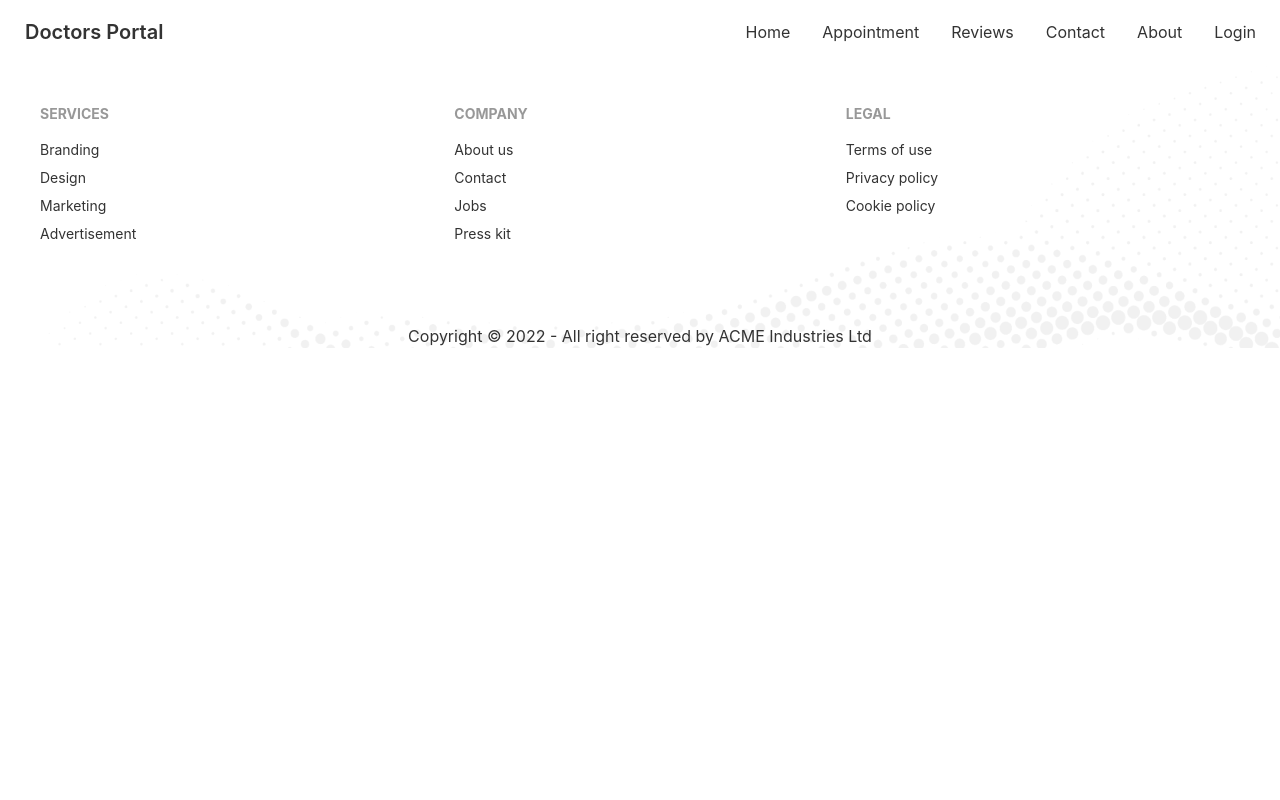
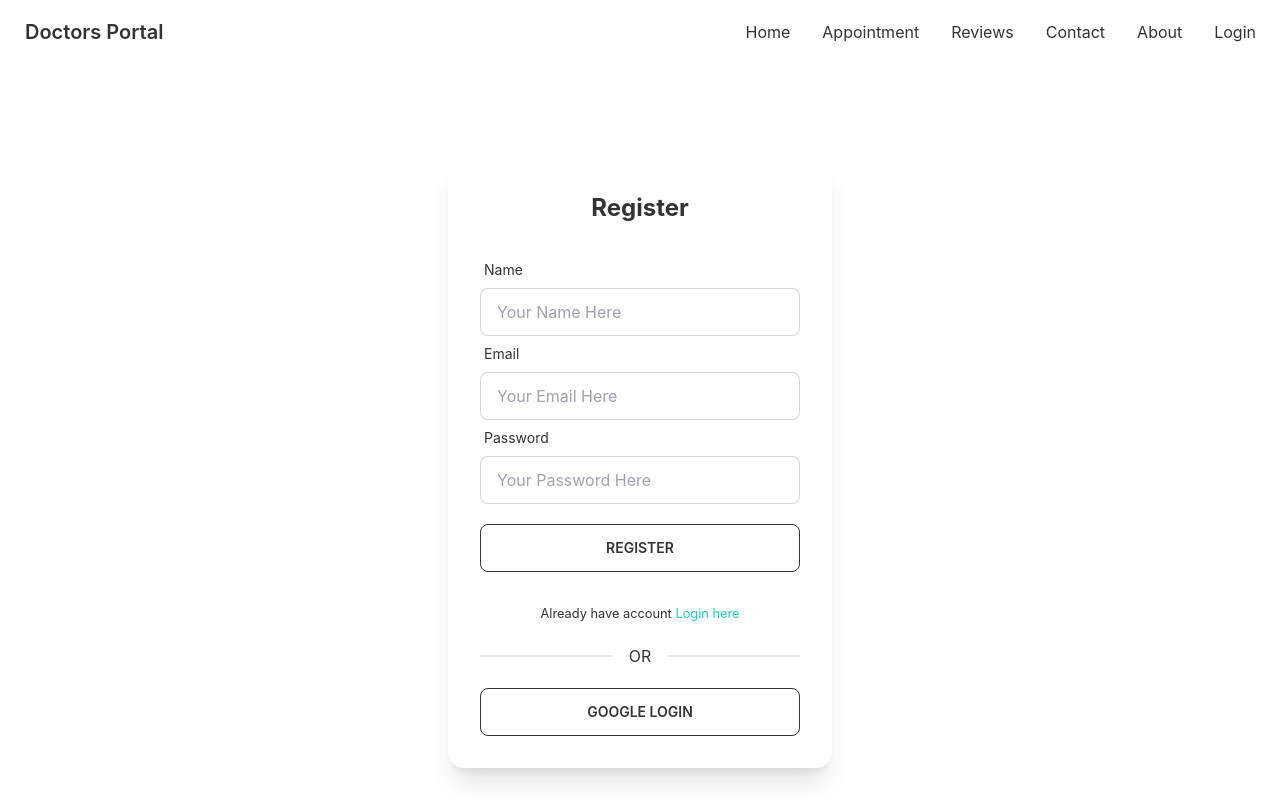
Before and after one commit to soumik9/doctors-portal-client, a React (Create React App) app: page /register in a window 1280 px wide. Shown: the top 800 px of the page. Built offline with nearby package versions, Linux system fonts and the light colour scheme.

Commit message:
register and error shows

```diff
--- a/src/App.js
+++ b/src/App.js
@@ -4,6 +4,7 @@ import About from './pages/About/About';
 import Appointment from './pages/Appointment/Appointment';
 import Home from './pages/Home/Home';
 import Login from './pages/Login/Login';
+import Register from './pages/Login/Register';
 import Footer from './pages/Shared/Footer';
 import Navbar from './pages/Shared/Navbar';
 
@@ -18,6 +19,7 @@ function App() {
         <Route path="/appointment" element={<Appointment />} />
         <Route path="/about" element={<About />} />
         <Route path="/login" element={<Login />} />
+        <Route path="/register" element={<Register />} />
       </Routes>
 
       <Footer />
--- a/src/pages/Login/Register.js
+++ b/src/pages/Login/Register.js
@@ -0,0 +1,115 @@
+import React from 'react';
+import { useCreateUserWithEmailAndPassword, useSignInWithGoogle, useUpdateProfile } from 'react-firebase-hooks/auth';
+import { useForm } from 'react-hook-form';
+import { Link, useNavigate } from 'react-router-dom';
+import auth from '../../firebase.init';
+import Loading from '../Shared/Loading';
+
+const Register = () => {
+
+    const { register, handleSubmit, formState: { errors }, } = useForm();
+    const [createUserWithEmailAndPassword, user, loading, error,] = useCreateUserWithEmailAndPassword(auth);
+    const [updateProfile, updating, uerror] = useUpdateProfile(auth);
+    const [signInWithGoogle, guser, gloading, gerror] = useSignInWithGoogle(auth);
+
+    let loginErrorMessage;
+    const navigate = useNavigate();
+
+    if(loading || updating || gloading){
+        return <Loading />
+    }
+
+    if(error || uerror || gerror){
+        loginErrorMessage = <p className='text-red-500 text-center mt-4'>{error?.message || uerror?.message || gerror?.message}</p>
+    }
+
+    const onRegisterSubmit = async ({ name, email, password }) => {
+        await createUserWithEmailAndPassword(email, password);
+        await updateProfile({displayName: name});
+        navigate('/appointment');
+    }
+
+    const handleGoogleLogin = () => {
+        signInWithGoogle();
+    }
+
+    return (
+        <div className='flex justify-center items-center h-screen'>
+            <div className="card w-96 bg-base-100 shadow-xl">
+                <div className="card-body">
+                    <h2 className="text-center text-2xl font-bold">Register</h2>
+
+                    <form onSubmit={handleSubmit(onRegisterSubmit)} className="my-5">
+
+                        <div class="form-control w-full max-w-xs">
+                            <label class="label">
+                                <span class="label-text">Name</span>
+                            </label>
+                            <input type="text" placeholder="Your Name Here" class="input input-bordered w-full max-w-xs" {...register('name', {
+                                required: {
+                                    value: true,
+                                    message: 'Name is required.'
+                                }
+                            })} />
+                        </div>
+                        {errors.name?.type === 'required' && <p className='text-error mt-1 text-center'>{errors.name.message}</p>}
+
+                        <div class="form-control w-full max-w-xs">
+                            <label class="label">
+                                <span class="label-text">Email</span>
+                            </label>
+                            <input type="email" placeholder="Your Email Here" class="input input-bordered w-full max-w-xs" {...register('email', {
+                                required: {
+                                    value: true,
+                                    message: 'Email is required.'
+                                },
+                                pattern: {
+                                    value: /[a-z0-9]+@[a-z]+\.[a-z]{2,3}/,
+                                    message: 'Provide a valid email.'
+                                }
+                            })} />
+                        </div>
+                        {errors.email?.type === 'required' && <p className='text-error mt-1 text-center'>{errors.email.message}</p>}
+                        {errors.email?.type === 'pattern' && <p className='text-error mt-1 text-center'>{errors.email.message}</p>}
+
+                        <div class="form-control w-full max-w-xs">
+                            <label class="label">
+                                <span class="label-text">Password</span>
+                            </label>
+                            <input type="password" placeholder="Your Password Here" class="input input-bordered w-full max-w-xs" {...register('password', {
+                                required: {
+                                    value: true,
+                                    message: 'Password is required.'
+                                }, minLength: {
+                                    value: 6,
+                                    message: 'Must be 6 characters or longer.'
+                                },
+                                pattern: {
+                                    value: /[A-Z]/,
+                                    message: 'Uppercase 1 letter need.'
+                                }
+                            })} />
+                        </div>
+                        {errors.password?.type === 'required' && <p className='text-error mt-1 text-center'>{errors.password.message}</p>}
+                        {errors.password?.type === 'minLength' && <p className='text-error mt-1 text-center'>{errors.password.message}</p>}
+                        {errors.password?.type === 'pattern' && <p className='text-error mt-1 text-center'>{errors.password.message}</p>}
+
+                        {loginErrorMessage}
+
+                        <input type="submit" className='mt-5 w-full btn btn-outline' value='Register' />
+                    </form>
+
+                    <p className='text-center'><small>Already have account <Link to='/login' className='text-secondary'>Login here</Link></small></p>
+
+                    <div className="divider">OR</div>
+
+                    <button className="btn btn-outline"
+                        onClick={handleGoogleLogin}
+                    >Google Login</button>
+                </div>
+            </div>
+        </div>
+    );
+};
+
+export default Register;
```
